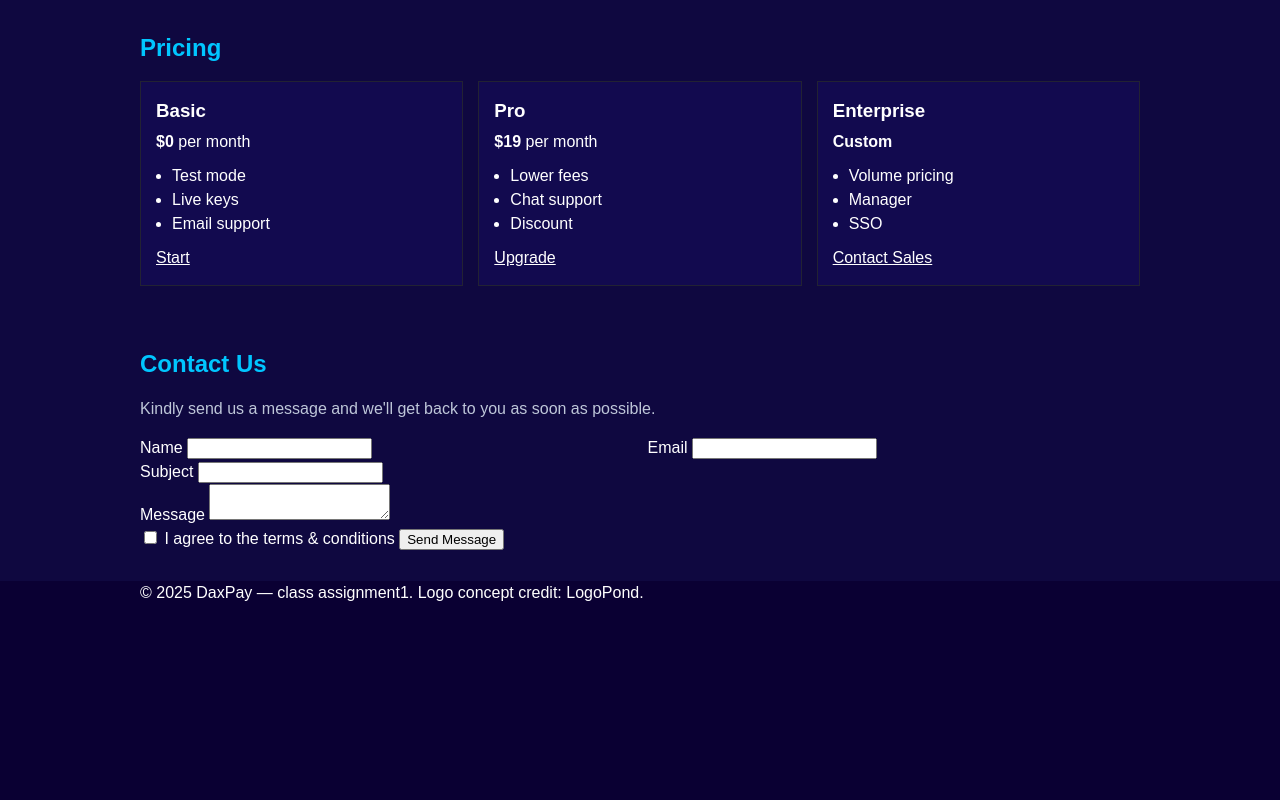
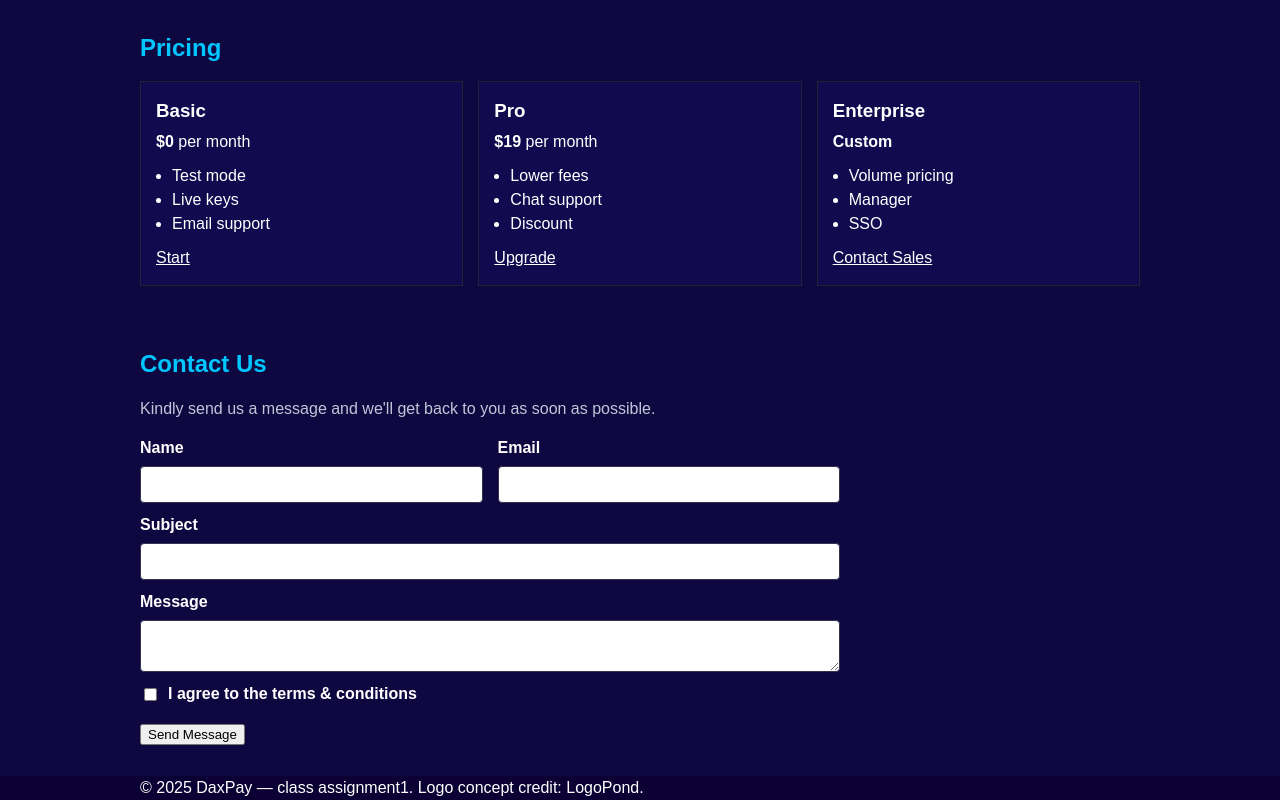
Before and after one commit to Tobitolos/Assignment1-AIDCSS, a plain HTML site: page index.html in a window 1280 px wide. Shown: the part 489-1289 px from the top of the page. Before the commit the page ends 1094 px from the top, so only its background shows below. Drawn offline with Linux system fonts and the light colour scheme.

Commit message:
contact form designed

```diff
--- a/styles.css
+++ b/styles.css
@@ -124,3 +124,41 @@ nav a:hover {
   margin: 0 0 10px;
   padding-left: 16px;
 }
+
+/* contact form */
+.contact-form {
+  max-width: 700px;
+}
+
+.field {
+  display: flex;
+  flex-direction: column;
+  margin-bottom: 10px;
+}
+
+label {
+  font-weight: bold;
+  margin-bottom: 6px;
+}
+
+input,
+textarea,
+select {
+  padding: 10px;
+  border: 1px solid rgb(51, 51, 80);
+  border-radius: 4px;
+  background;
+  color: #d1b2b2;
+}
+
+input:focus,
+textarea:focus {
+  outline: 1px solid;
+}
+
+.check {
+  display: flex;
+  align-items: center;
+  gap: 8px;
+  margin: 8px 0 16px;
+}
```
